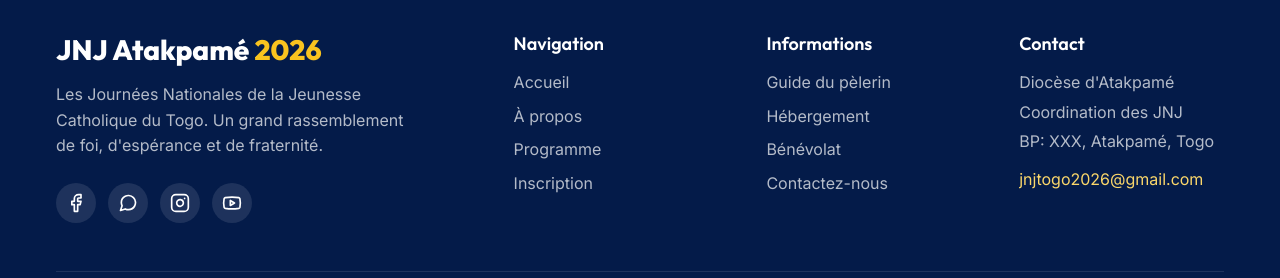
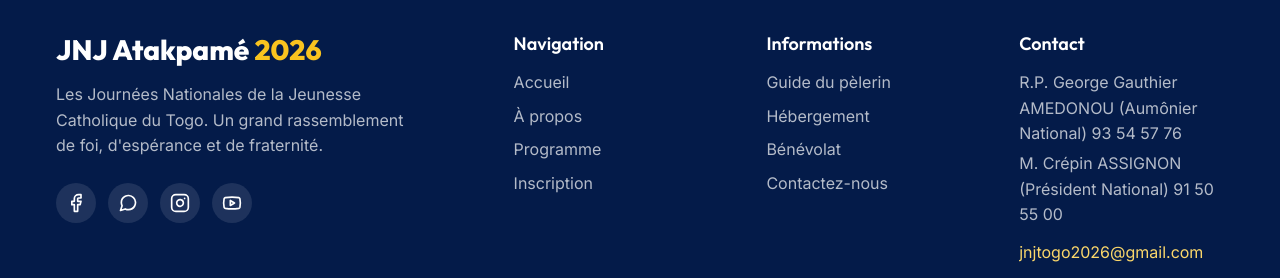
Before and after one commit to jocelynelisa/jnj2026, a React (Vite) app: page / in a window 1280 px wide. Shown: the part 6377-6655 px from the top of the page. Built offline with nearby package versions, Linux system fonts and the light colour scheme.

Commit message:
Contact info

```diff
--- a/src/components/Footer.jsx
+++ b/src/components/Footer.jsx
@@ -4,7 +4,7 @@ import './Footer.css';
 
 const WhatsappIcon = ({ size = 20 }) => (
   <svg xmlns="http://www.w3.org/2000/svg" width={size} height={size} viewBox="0 0 24 24" fill="none" stroke="currentColor" strokeWidth="2" strokeLinecap="round" strokeLinejoin="round">
-    <path d="M21 11.5a8.38 8.38 0 0 1-.9 3.8 8.5 8.5 0 0 1-7.6 4.7 8.38 8.38 0 0 1-3.8-.9L3 21l1.9-5.7a8.38 8.38 0 0 1-.9-3.8 8.5 8.5 0 0 1 4.7-7.6 8.38 8.38 0 0 1 3.8-.9h.5a8.48 8.48 0 0 1 8 8v.5z"/>
+    <path d="M21 11.5a8.38 8.38 0 0 1-.9 3.8 8.5 8.5 0 0 1-7.6 4.7 8.38 8.38 0 0 1-3.8-.9L3 21l1.9-5.7a8.38 8.38 0 0 1-.9-3.8 8.5 8.5 0 0 1 4.7-7.6 8.38 8.38 0 0 1 3.8-.9h.5a8.48 8.48 0 0 1 8 8v.5z" />
   </svg>
 );
 
@@ -54,9 +54,8 @@ const Footer = () => {
           <div className="footer-contact">
             <h3 className="footer-heading">Contact</h3>
             <address className="footer-address">
-              <p>Diocèse d'Atakpamé</p>
-              <p>Coordination des JNJ</p>
-              <p>BP: XXX, Atakpamé, Togo</p>
+              <p>R.P. George Gauthier AMEDONOU (Aumônier National) 93 54 57 76</p>
+              <p>M. Crépin ASSIGNON (Président National) 91 50 55 00</p>
               <p className="contact-email">jnjtogo2026@gmail.com</p>
             </address>
           </div>
```
